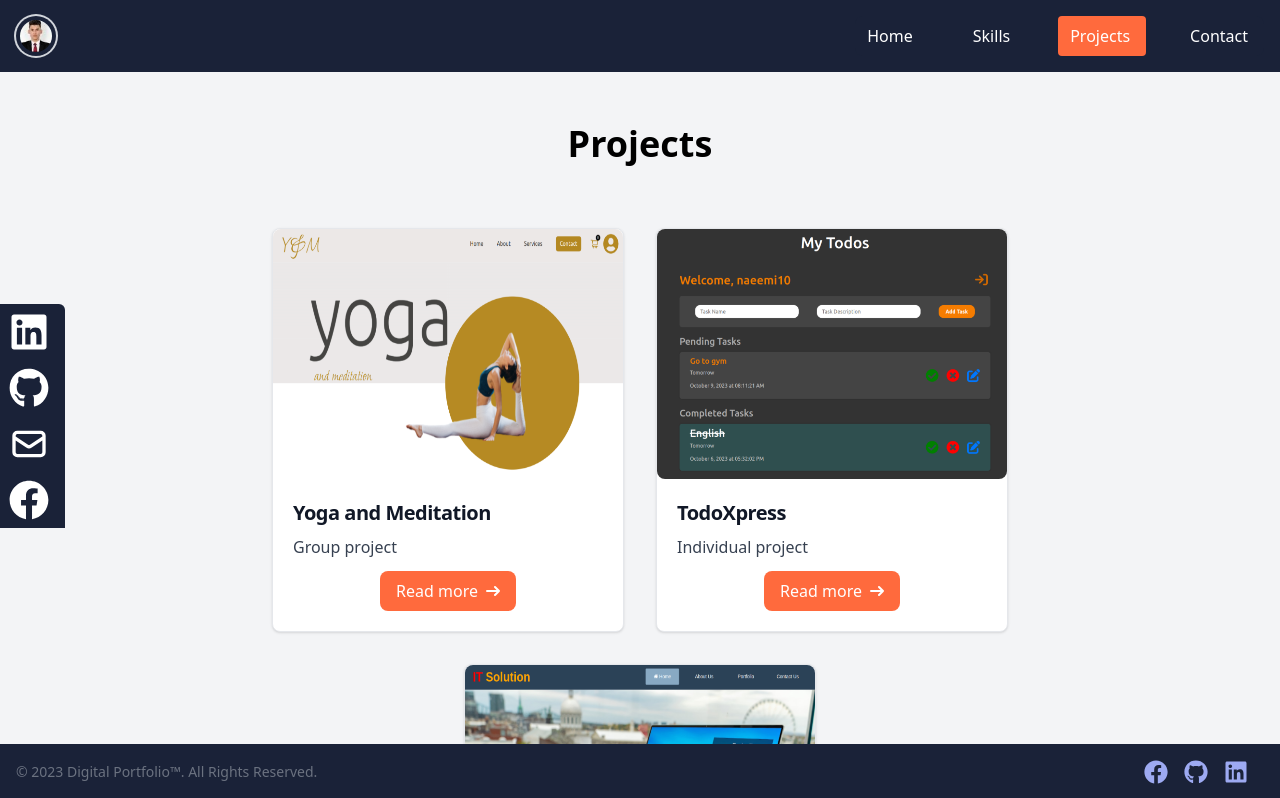
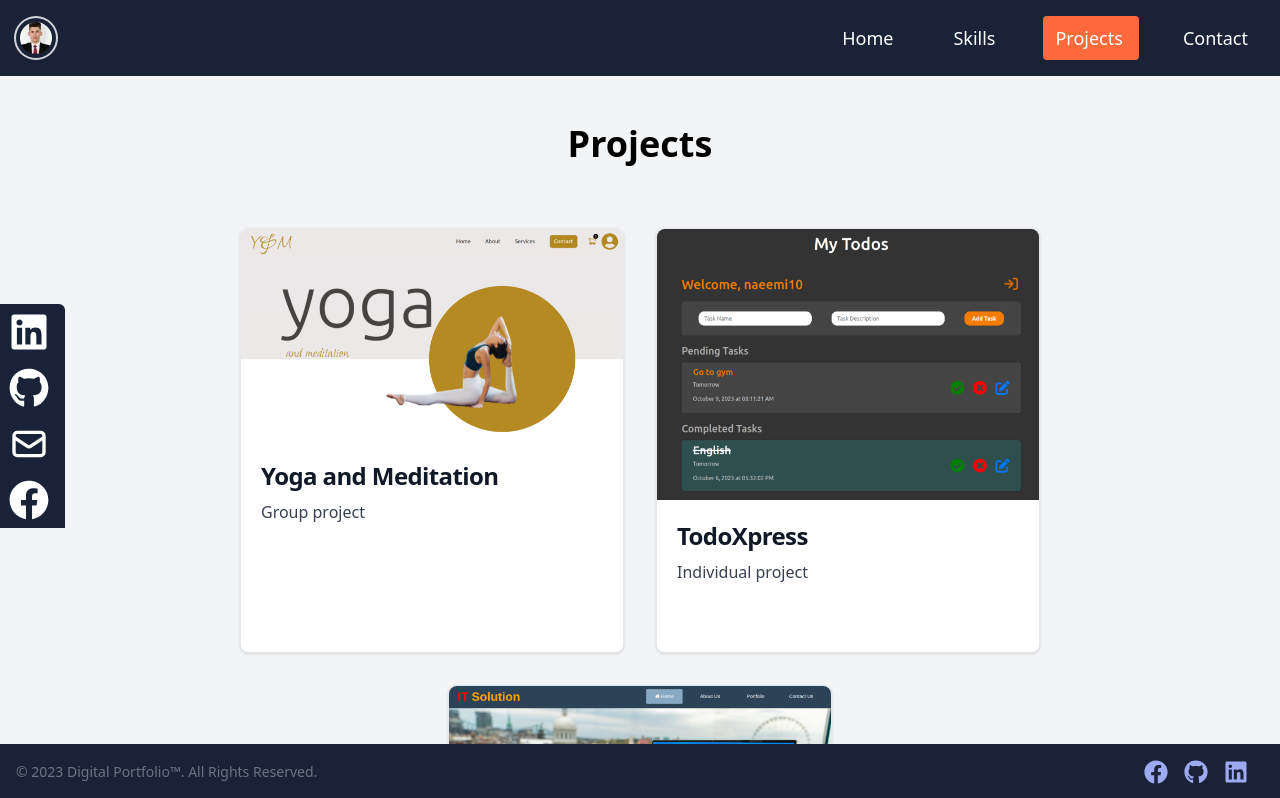
Before and after one commit to Naeemi7/portfolio, a React (Vite) app: page /projects in a window 1280 px wide. Shown: the top 798 px of the page. Built offline with nearby package versions, Linux system fonts and the light colour scheme.

Commit message:
bug foxeD

```diff
--- a/src/components/Helper/ProjectCards.jsx
+++ b/src/components/Helper/ProjectCards.jsx
@@ -6,30 +6,21 @@ const ProjectCards = ({
   buttonLink,
 }) => {
   return (
-    <dvi className="project-cards-container">
-      <div className="max-w-md bg-white border border-gray-200 rounded-lg shadow dark:bg-gray-800 dark:border-gray-700 cards-container ">
-        <a href={imageLink} target="_blank" rel="noopener noreferrer">
-          <img
-            className="w-[350px] h-[250px] card-image  rounded-lg"
-            src={imageSrc}
-            alt=""
-          />
+    <div className="max-w-sm bg-white border border-gray-200 rounded-lg shadow dark:bg-gray-800 dark:border-gray-700">
+      <a href={imageLink}>
+        <img className="rounded-t-lg" src={imageSrc} alt="" />
       </a>
       <div className="p-5">
-          <a href="#">
-            <h5 className="mb-2 text-xl font-bold tracking-tight text-gray-900 dark:text-white">
+        <h5 className="mb-2 text-2xl font-bold tracking-tight text-gray-900 dark:text-white">
           {title}
         </h5>
-          </a>
-          <p className="mb-3 font-lg text-gray-700 dark:text-gray-400">
+
+        <p className="mb-3 font-normal text-gray-700 dark:text-gray-400">
           {description}
         </p>
-          <div className="flex justify-center">
         <a
           href={buttonLink}
-              target="_blank"
-              rel="noopener noreferrer"
-              className="inline-flex items-center justify-center px-4 py-2 text-base font-medium text-center text-white rounded-lg bg-buttonColor hover:bg-h2Color hover:text-white"
+          className="inline-flex items-center px-3 py-2 text-sm font-medium text-center text-white bg-white rounded-lg hover:bg-blue-800 focus:ring-4 focus:outline-none focus:ring-blue-300 dark:bg-blue-600 dark:hover:bg-blue-700 dark:focus:ring-blue-800"
         >
           Read more
           <svg
@@ -50,8 +41,6 @@ const ProjectCards = ({
         </a>
       </div>
     </div>
-      </div>
-    </dvi>
   );
 };
 
--- a/src/components/Main/Hero.jsx
+++ b/src/components/Main/Hero.jsx
@@ -47,7 +47,7 @@ function Hero() {
         <section className="bg-white dark:bg-primary h-screen p-5">
           {/* Set height to 100vh for full viewport height */}
           <div className="flex items-center justify-center max-w-screen-xl h-full mx-auto px-4 py-8 lg:gap-8 xl:gap-0 lg:py-16 lg:grid lg:grid-cols-12">
-            <div className="mr-auto lg:col-span-7">
+            <div className="mr-auto lg:col-span-7" id="hero-content">
               <h1 className="max-w-2xl mb-4 text-4xl font-extrabold tracking-tight leading-none md:text-5xl xl:text-6xl dark:text-h1Color">
                 Abdulwase Naeemi
               </h1>
@@ -63,6 +63,7 @@ function Hero() {
               <a
                 href="https://drive.google.com/file/d/1R0aIRiom3zbuxU_Mxm2tc8hU3vrXhq1S/view?usp=sharing"
                 target="_blank"
+                id="download-btn"
                 rel="noopener noreferrer"
                 className="inline-flex items-center justify-center px-5 py-3 mr-3 text-base font-medium text-center text-white rounded-lg bg-buttonColor hover:bg-h2Color hover:text-white"
               >
--- a/src/components/Main/ProjectCards.jsx
+++ /dev/null
@@ -1,58 +0,0 @@
-const ProjectCards = ({
-  imageSrc,
-  title,
-  description,
-  imageLink,
-  buttonLink,
-}) => {
-  return (
-    <dvi className="project-cards-container">
-      <div className="max-w-md bg-white border border-gray-200 rounded-lg shadow dark:bg-gray-800 dark:border-gray-700 cards-container ">
-        <a href={imageLink} target="_blank" rel="noopener noreferrer">
-          <img
-            className="w-[350px] h-[250px] card-image  rounded-lg"
-            src={imageSrc}
-            alt=""
-          />
-        </a>
-        <div className="p-5">
-          <a href="#">
-            <h5 className="mb-2 text-xl font-bold tracking-tight text-gray-900 dark:text-white">
-              {title}
-            </h5>
-          </a>
-          <p className="mb-3 font-lg text-gray-700 dark:text-gray-400">
-            {description}
-          </p>
-          <div className="flex justify-center">
-            <a
-              href={buttonLink}
-              target="_blank"
-              rel="noopener noreferrer"
-              className="inline-flex items-center justify-center px-4 py-2 text-base font-medium text-center text-white rounded-lg bg-buttonColor hover:bg-h2Color hover:text-white"
-            >
-              Read more
-              <svg
-                className="w-3.5 h-3.5 ml-2"
-                aria-hidden="true"
-                xmlns="http://www.w3.org/2000/svg"
-                fill="none"
-                viewBox="0 0 14 10"
-              >
-                <path
-                  stroke="currentColor"
-                  strokeLinecap="round"
-                  strokeLinejoin="round"
-                  strokeWidth="2"
-                  d="M1 5h12m0 0L9 1m4 4L9 9"
-                />
-              </svg>
-            </a>
-          </div>
-        </div>
-      </div>
-    </dvi>
-  );
-};
-
-export default ProjectCards;
--- a/src/components/Navbar/Navbar.jsx
+++ b/src/components/Navbar/Navbar.jsx
@@ -86,7 +86,7 @@ function Navbar() {
               <li>
                 <NavLink
                   to="/"
-                  className="block py-2 pl-3 pr-4 text-white bg-primary rounded md:bg-transparent md-text-h1Color md-p-0 dark-text-white md-dark-text-h1Color"
+                  className="block py-2 pl-3 pr-4 text-white bg-primary rounded md:bg-transparent md-text-h1Color md-p-0 dark-text-white md-dark-text-h1Color text-lg"
                   aria-current="page"
                   onClick={closeMenu}
                   style={getNavLinkStyles("/")}
@@ -97,7 +97,7 @@ function Navbar() {
               <li>
                 <NavLink
                   to="/skills"
-                  className="block py-2 pl-3 pr-4 text-gray-900 rounded hover-bg-gray-100 md-hover-bg-transparent md-border-0 md-hover-text-h1Color md-p-0 dark-text-white md-dark-text-h1Color"
+                  className="block py-2 pl-3 pr-4 text-gray-900 rounded hover-bg-gray-100 md-hover-bg-transparent md-border-0 md-hover-text-h1Color md-p-0 dark-text-white md-dark-text-h1Color text-lg"
                   onClick={closeMenu}
                   style={getNavLinkStyles("/skills")}
                 >
@@ -107,7 +107,7 @@ function Navbar() {
               <li>
                 <NavLink
                   to="/projects"
-                  className="block py-2 pl-3 pr-4 text-gray-900 rounded hover-bg-gray-100 md-hover-bg-transparent md-border-0 md-hover-text-h1Color md-p-0 dark-text-white md-dark-text-h1Color"
+                  className="block py-2 pl-3 pr-4 text-gray-900 rounded hover-bg-gray-100 md-hover-bg-transparent md-border-0 md-hover-text-h1Color md-p-0 dark-text-white md-dark-text-h1Color text-lg"
                   onClick={closeMenu}
                   style={getNavLinkStyles("/projects")}
                 >
@@ -117,7 +117,7 @@ function Navbar() {
               <li>
                 <NavLink
                   to="/contact"
-                  className="block py-2 pl-3 pr-4 text-gray-900 rounded hover-bg-gray-100 md-hover-bg-transparent md-border-0 md-hover-text-h1Color md-p-0 dark-text-white md-dark-text-h1Color"
+                  className="block py-2 pl-3 pr-4 text-gray-900 rounded hover-bg-gray-100 md-hover-bg-transparent md-border-0 md-hover-text-h1Color md-p-0 dark-text-white md-dark-text-h1Color text-lg"
                   onClick={closeMenu}
                   style={getNavLinkStyles("/contact")}
                 >
--- a/src/styles/media-query.scss
+++ b/src/styles/media-query.scss
@@ -0,0 +1,27 @@
+@media (max-width: 360px) {
+  .hero-container {
+    height: 100vh;
+
+    #hero-content {
+      display: flex;
+      flex-direction: column;
+      align-items: center;
+      justify-content: center;
+      margin: 0;
+      padding: 0;
+
+      h1 {
+        font-size: 2rem;
+      }
+
+      h2 {
+        font-size: 1.5rem;
+        margin-bottom: 4rem;
+      }
+
+      p {
+        text-align: center;
+      }
+    }
+  }
+}
```
Also changed, not shown: src/components/Helper/project-cards.scss (added). Lines whose indentation alone changed are shown as unchanged.
